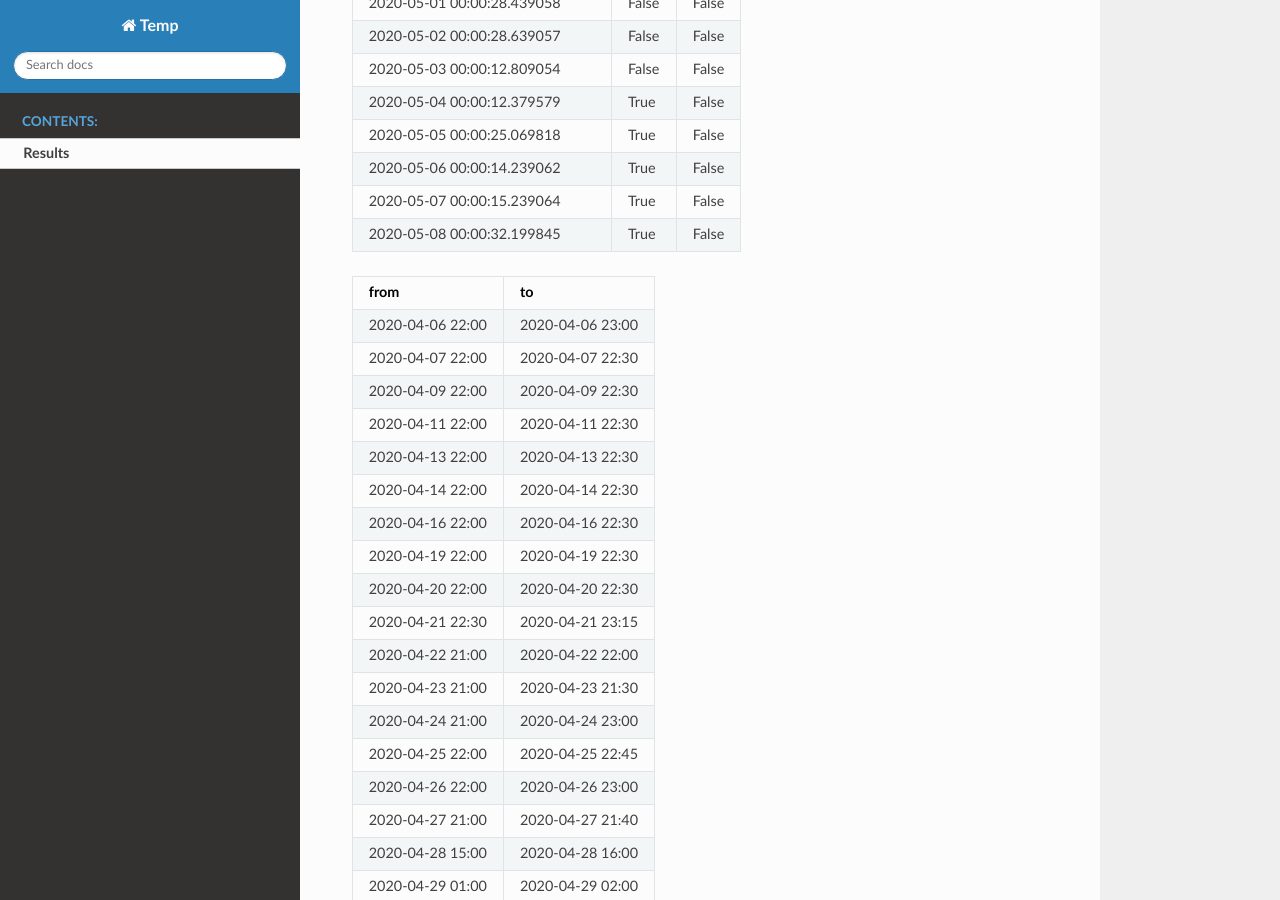
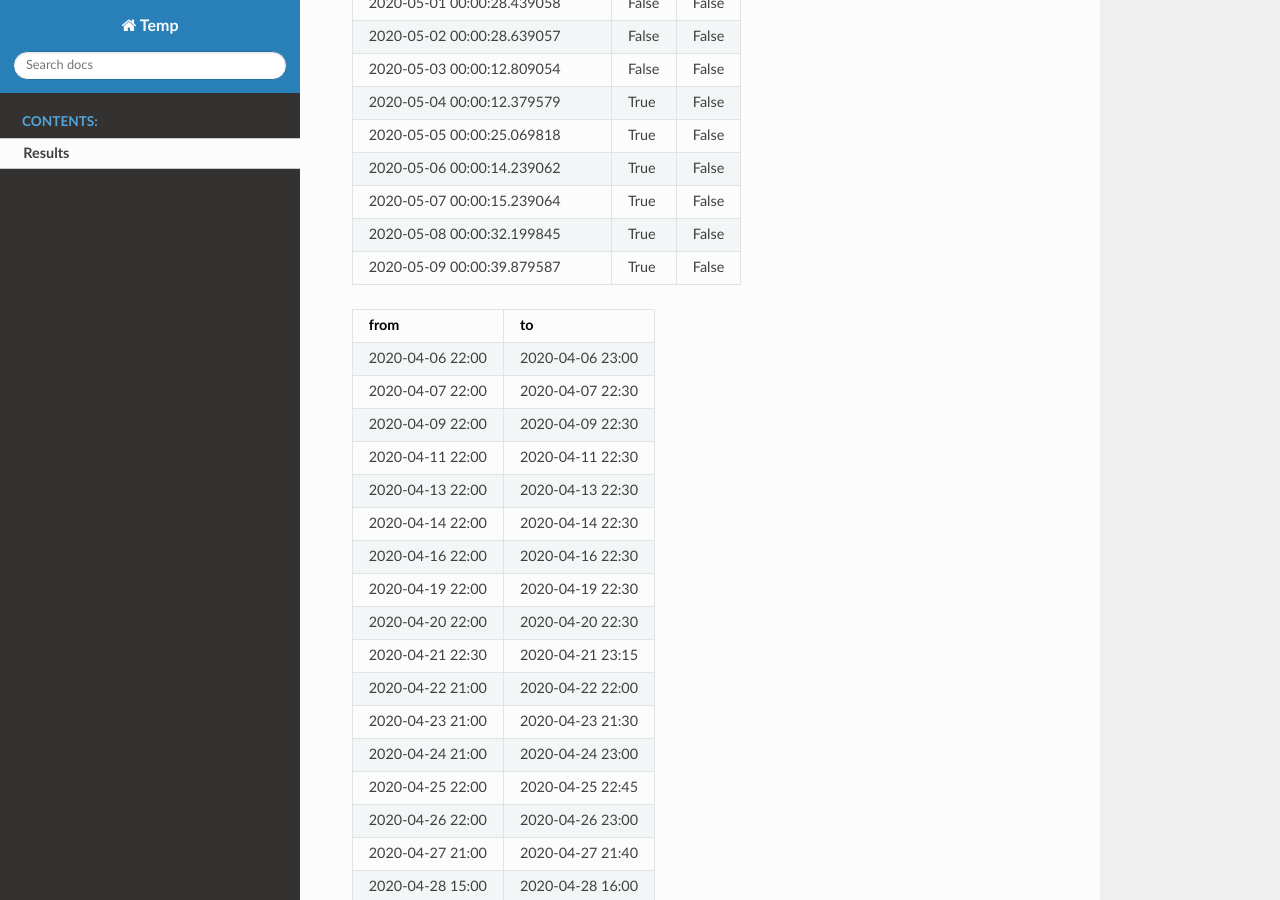
Before and after one commit to shlomow/queries-results, a Sphinx documentation site: the page built from source/results.rst, in a window 1280 px wide and 900 px high, scrolled down 1031 px. Built offline with Sphinx 7.4.7 and the Read the Docs theme 2.0.0, drawn with Linux system fonts in a browser that asks for light colours.

Commit message:
update results

```diff
--- a/source/results.rst
+++ b/source/results.rst
@@ -38,6 +38,7 @@ Results
    2020-05-06 00:00:14.239062, True, False
    2020-05-07 00:00:15.239064, True, False
    2020-05-08 00:00:32.199845, True, False
+   2020-05-09 00:00:39.879587, True, False
 
 .. csv-table::
    :header: "from", "to"
```
Also changed, not shown: results.json (+1 -1 lines).
